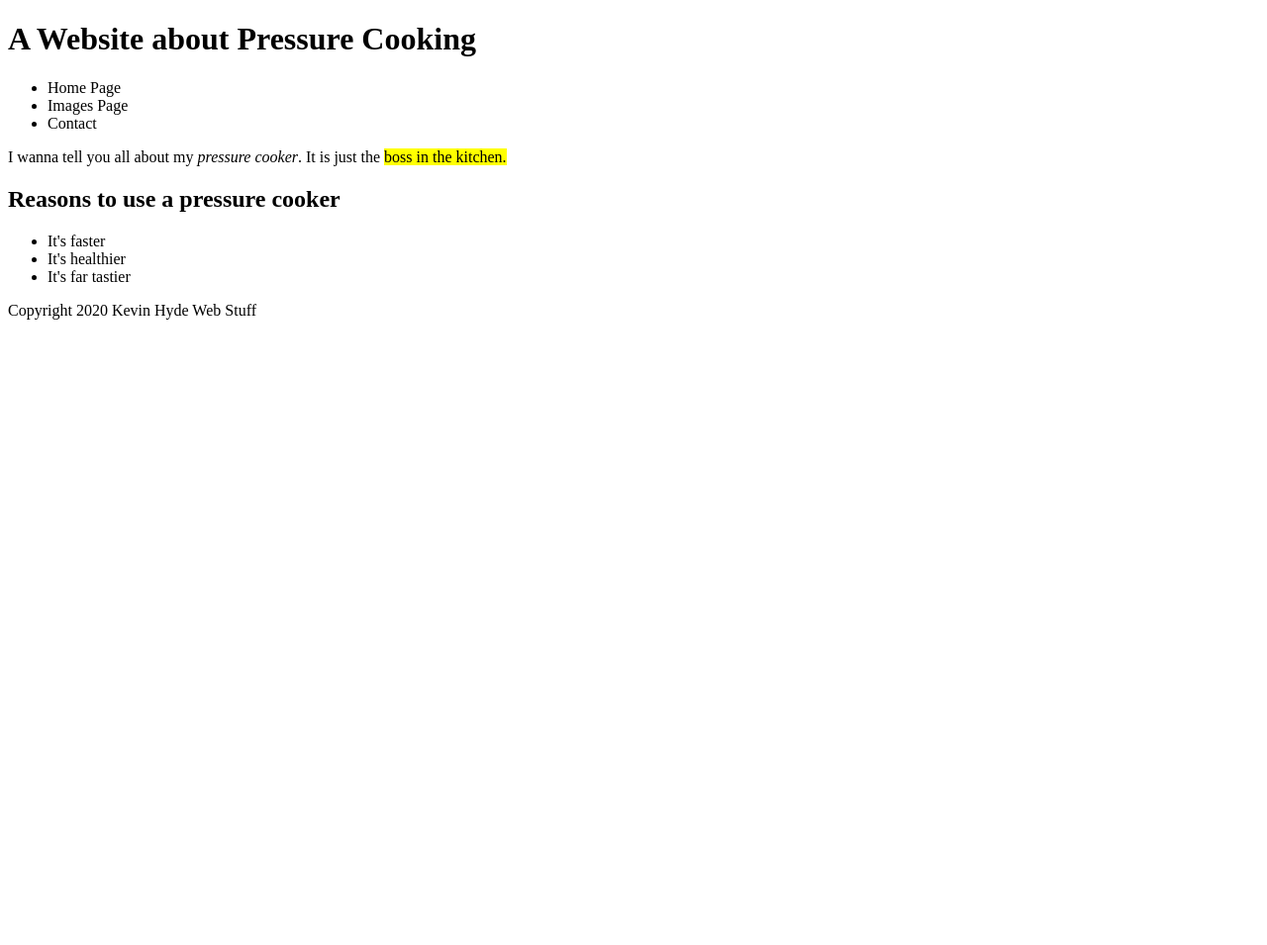
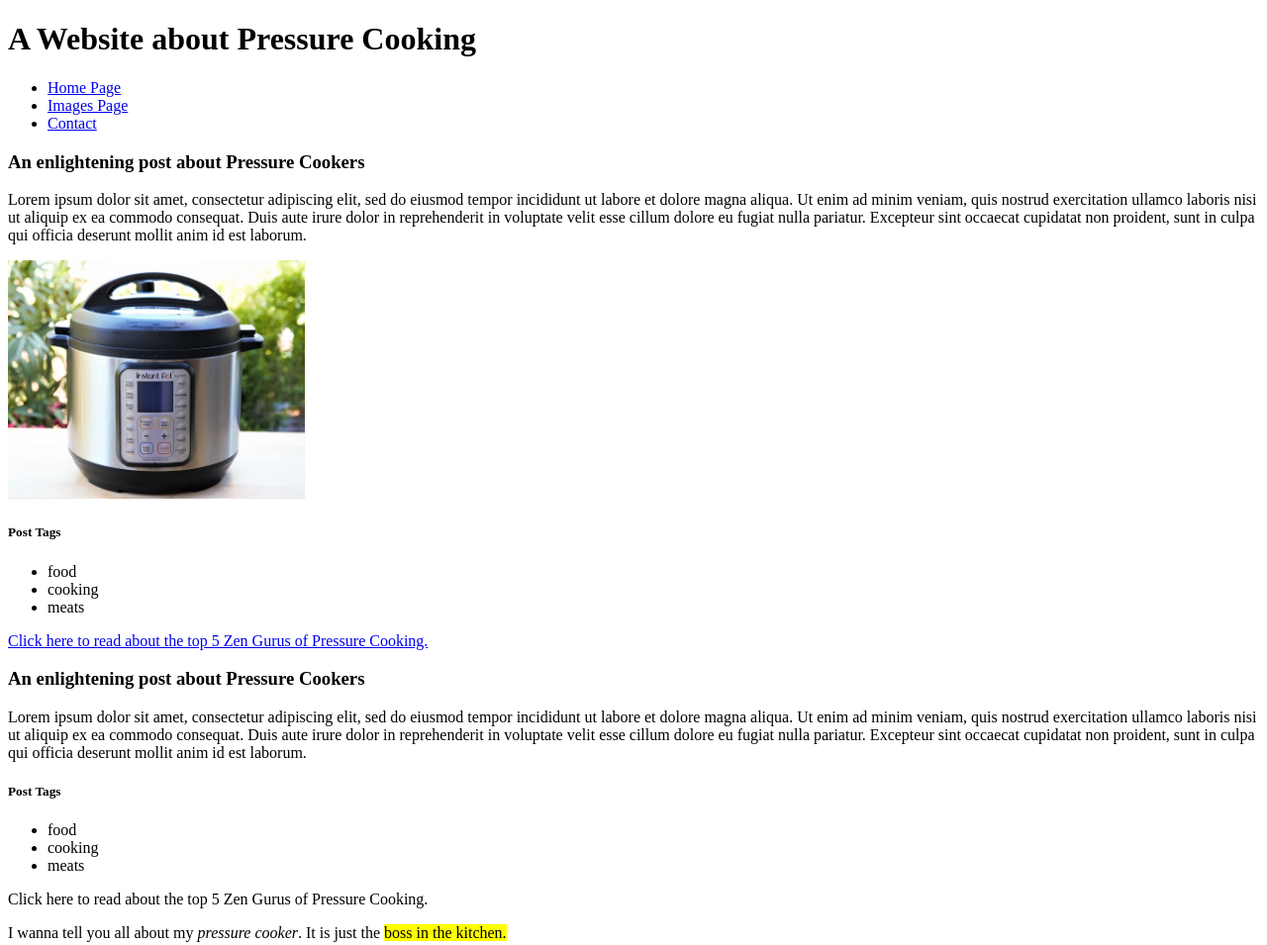
Before and after one commit to spanishchorizo/Lesson-02, a plain HTML site: page index.html in a window 1280 px wide. Shown: the top 955 px of the page at 99% size. Before the commit the page ends 800 px from the top, so only its background shows below. Drawn offline with Linux system fonts and the light colour scheme.

Commit message:
add document structure and image

```diff
--- a/index.html
+++ b/index.html
@@ -12,14 +12,61 @@
     </h1>
     <nav>
         <ul>
-          <li>Home Page</li>
-          <li>Images Page</li>
-          <li>Contact</li>
+          <li><a href="https://www.w3schools.com">Home Page</a></li>
+          <li><a href="article-2">Images Page</a></li>
+          <li><a href="https://www.w3schools.com/html/default.asp" target="_blank">Contact</a></li>
         </ul>
     </nav>
     </header>
 
     <main>
+
+
+      <section id="articles">
+        <article>
+          <h3>An enlightening post about Pressure Cookers</h3>
+          <p>Lorem ipsum dolor sit amet, consectetur adipiscing elit, sed do eiusmod tempor incididunt ut labore et dolore magna aliqua. Ut enim ad minim veniam, quis nostrud exercitation ullamco laboris nisi ut aliquip ex ea commodo consequat. Duis aute irure dolor in reprehenderit in voluptate velit esse cillum dolore eu fugiat nulla pariatur. Excepteur sint occaecat cupidatat non proident, sunt in culpa qui officia deserunt mollit anim id est laborum.</p>
+
+          <img src="./instantpot-3584560_1280.jpeg" alt="it's a pressure cooker" width=300 />
+
+          <section class="post-footer">
+            <h5>Post Tags</h5>
+            <ul>
+              <li>food</li>
+              <li>cooking</li>
+              <li>meats</li>
+            </ul>
+          </section>
+
+          <aside>
+            <a href="https://www.w3schools.com/html/default.asp" target="_blank">Click here to read about the top 5 Zen Gurus of Pressure Cooking.</a>
+          </aside>
+        </article>
+
+        <article id="article-2">
+          <h3>An enlightening post about Pressure Cookers</h3>
+          <p>Lorem ipsum dolor sit amet, consectetur adipiscing elit, sed do eiusmod tempor incididunt ut labore et dolore magna aliqua. Ut enim ad minim veniam, quis nostrud exercitation ullamco laboris nisi ut aliquip ex ea commodo consequat. Duis aute irure dolor in reprehenderit in voluptate velit esse cillum dolore eu fugiat nulla pariatur. Excepteur sint occaecat cupidatat non proident, sunt in culpa qui officia deserunt mollit anim id est laborum.</p>
+
+          <section class="post-footer">
+            <h5>Post Tags</h5>
+            <ul>
+              <li>food</li>
+              <li>cooking</li>
+              <li>meats</li>
+            </ul>
+          </section>
+
+          <aside>
+          Click here to read about the top 5 Zen Gurus of Pressure Cooking.
+          </aside>
+        </article>
+
+    </section>
+
+
+
+
+
 
       <p>
         I wanna tell you all about my <em>pressure cooker</em>. It is just the <mark>boss in the kitchen.</mark>
```
Also changed, not shown: instantpot-3584560_1280.jpeg (added).
